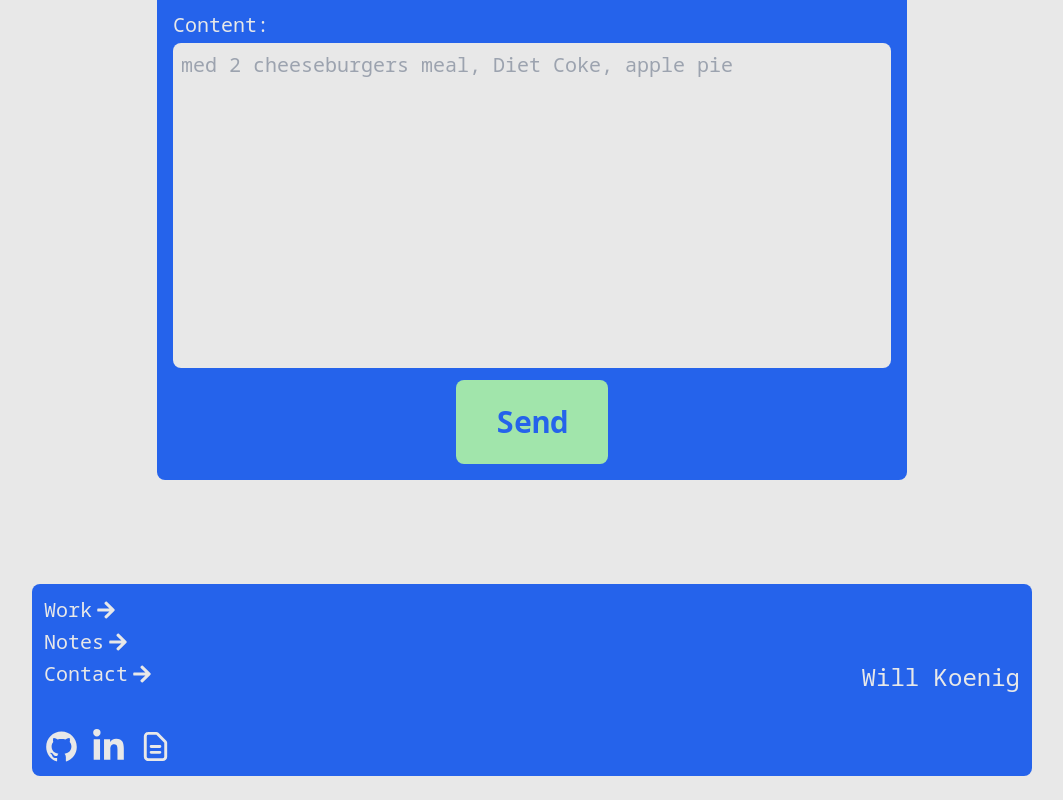
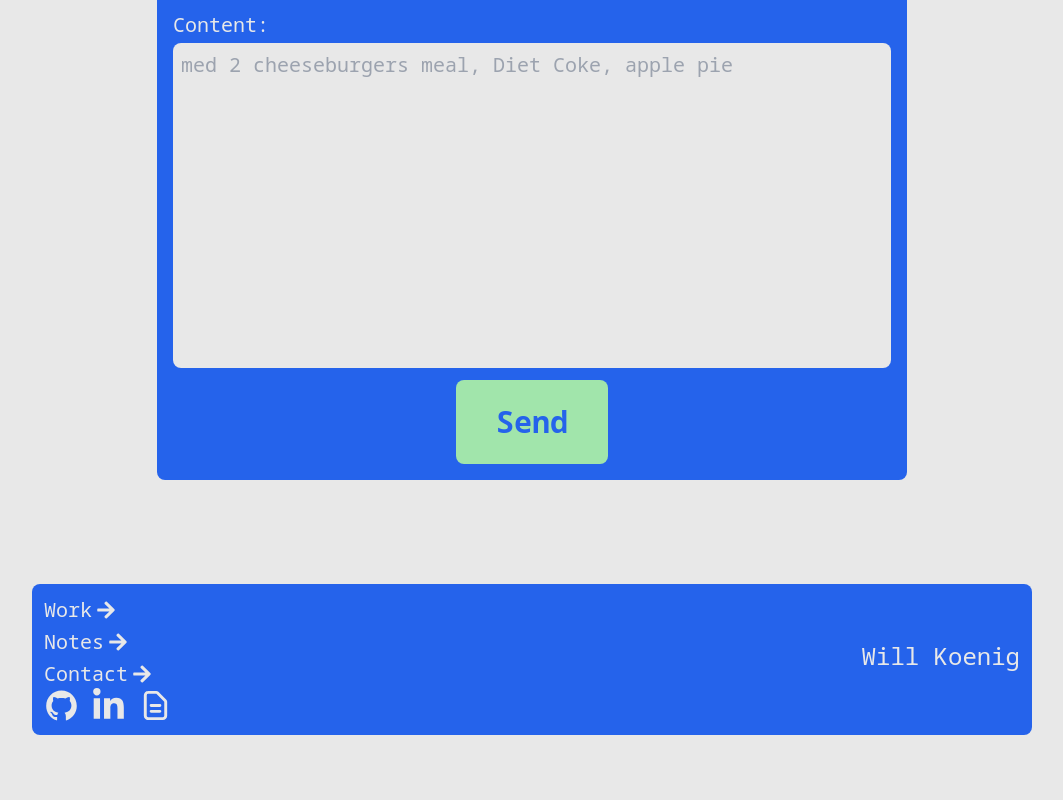
Before and after one commit to willk0814/portfolioWebsite, a Next.js app: page /contactMe in a window 1280 px wide. Shown: the part 385-1185 px from the top of the page, without its empty margins (108-1171 px from the left). Built offline with nearby package versions, Linux system fonts and the light colour scheme.

Commit message:
fixed footer height

```diff
--- a/src/app/components/homeLayout/Footer.js
+++ b/src/app/components/homeLayout/Footer.js
@@ -19,7 +19,7 @@ export default function Footer() {
 
   return (
     // Footer Container
-    <div className='w-screen h-[30vh] flex justify-center bg-blue-600 p-6'>
+    <div className='w-screen min-h-[30vh] flex justify-center bg-blue-600 p-6'>
 
         {/* Blue footer */}
         <div className='flex flex-row justify-between items-center w-[95vw] max-w-[1000px] bg-[#E8E8E8] h-full rounded-lg p-3'>
--- a/src/app/components/secondaryLayout/SecondaryFooter.js
+++ b/src/app/components/secondaryLayout/SecondaryFooter.js
@@ -20,7 +20,7 @@ export default function SecondaryFooter() {
 
   return (
     // Footer Container
-    <div className='w-screen h-[30vh] flex justify-center bg-[#E8E8E8] p-6'>
+    <div className='w-screen min-h-[30vh] flex justify-center bg-[#E8E8E8] p-6'>
 
         {/* Blue footer */}
         <div className='flex flex-row justify-between items-center w-[95vw] max-w-[1000px] bg-blue-600 h-full rounded-lg p-3'>
```
